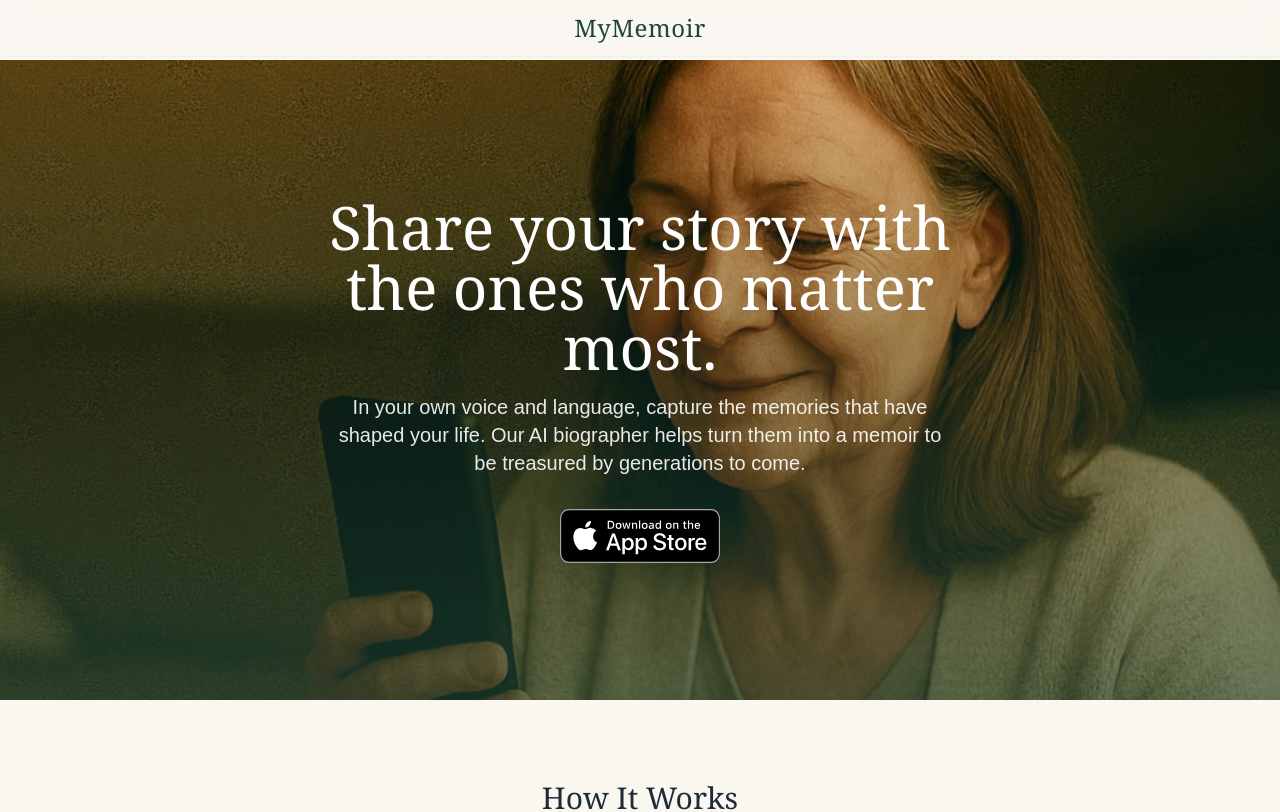
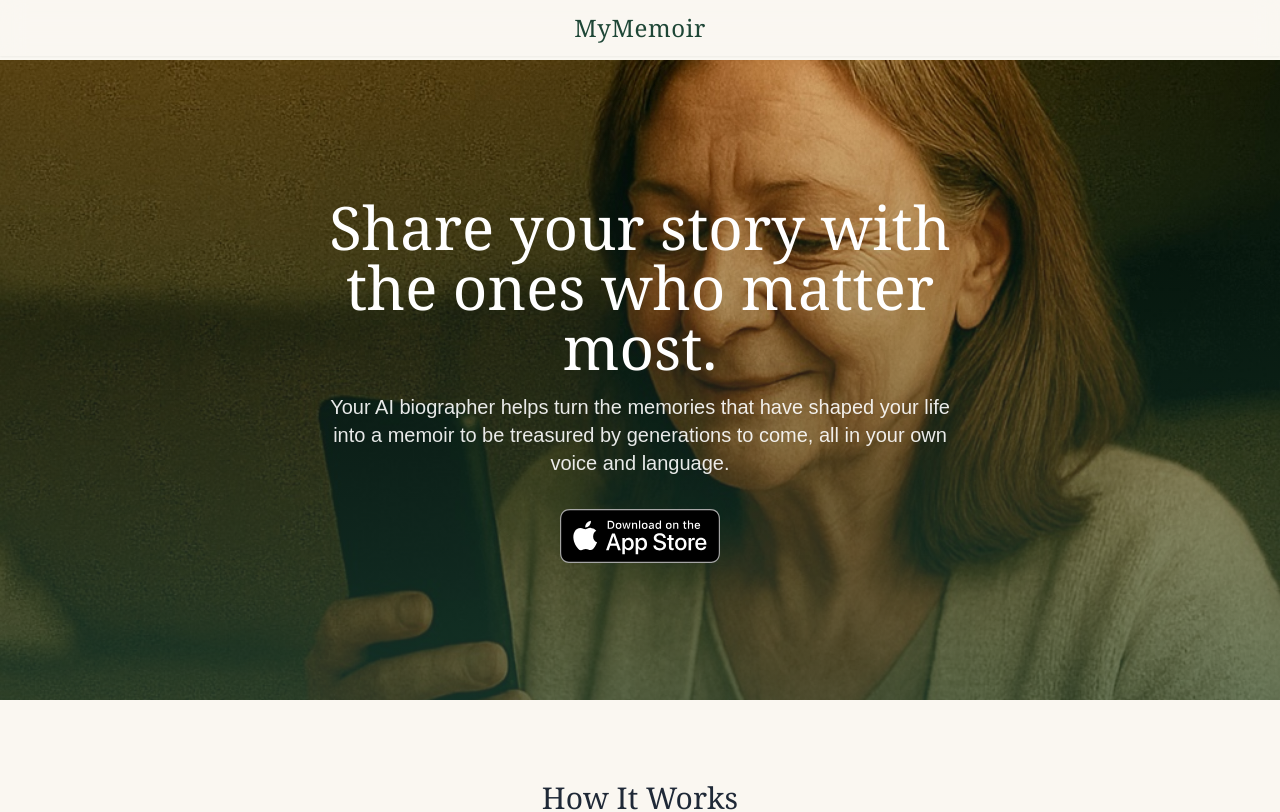
Before and after one commit to jql61122/mymemoirai-site, a Next.js app: page / in a window 1280 px wide. Shown: the top 812 px of the page. Built offline with nearby package versions, Linux system fonts and the light colour scheme.

Commit message:
Adjusted copy for Hero

```diff
--- a/components/HeroSection.tsx
+++ b/components/HeroSection.tsx
@@ -21,8 +21,7 @@ export default function HeroSection() {
           Share your story with the ones who matter most.
         </h1>
         <p className="text-lg md:text-xl text-white/90 leading-relaxed mb-8">
-          In your own voice and language, capture the memories that have shaped your life.
-          Our AI biographer helps turn them into a memoir to be treasured by generations to come.
+          Your AI biographer helps turn the memories that have shaped your life into a memoir to be treasured by generations to come, all in your own voice and language.
         </p>
 
         {/* App Store button! */}
```
